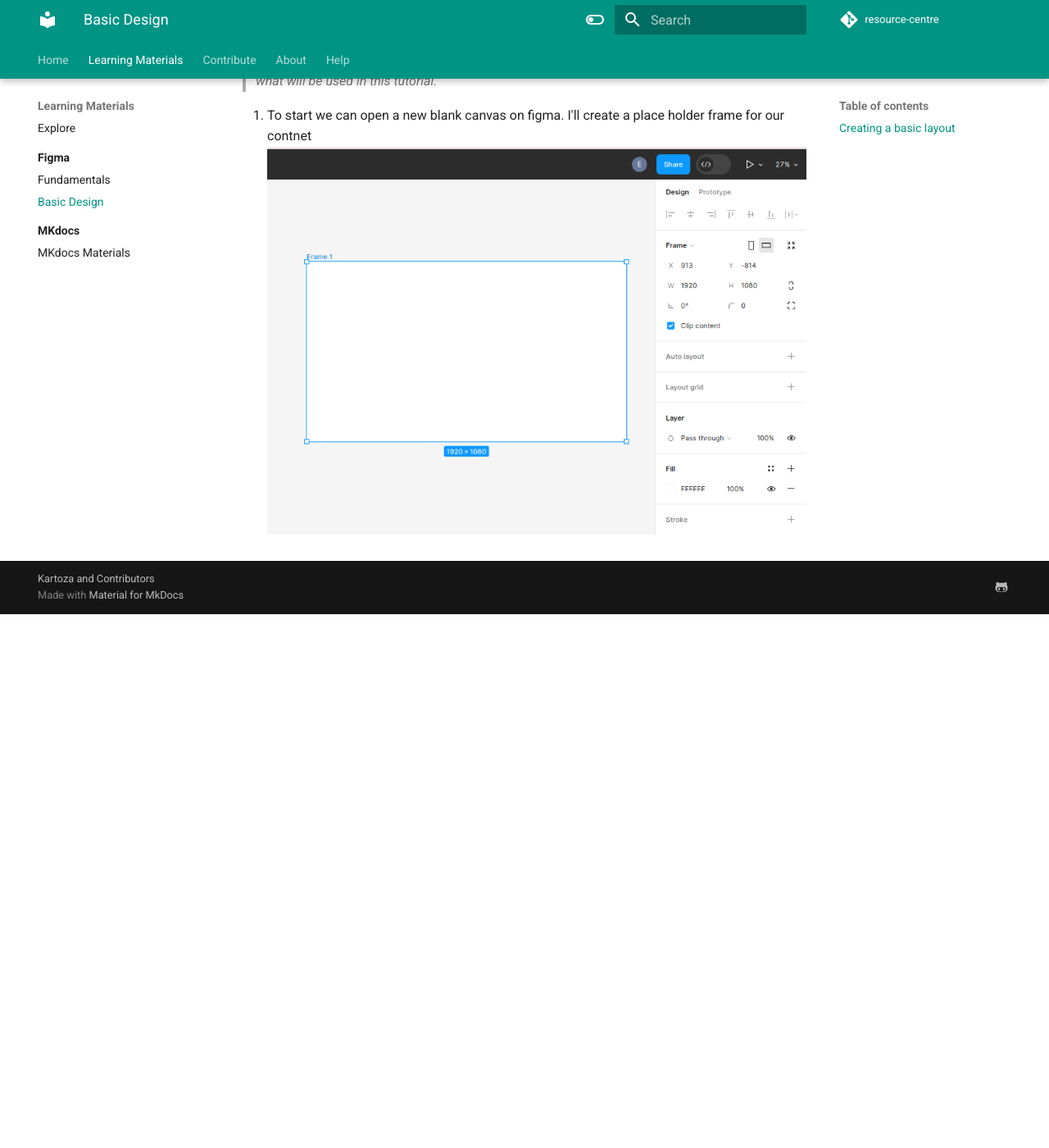
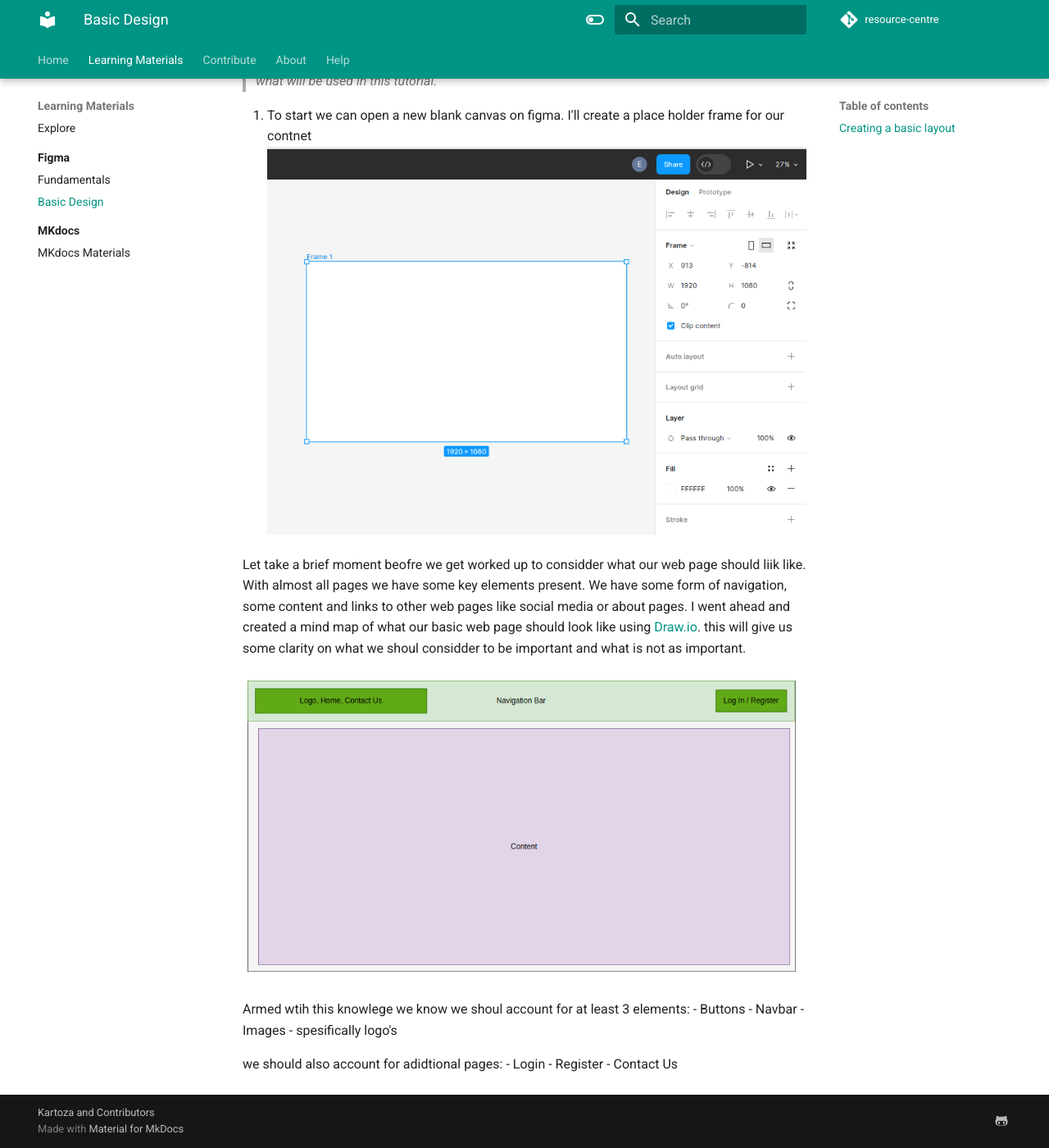
Before and after one commit to EliVolsch/resource-centre, an MkDocs documentation site: the page built from docs/src/materials/figma/basic_page/index.md, in a window 1280 px wide and 1400 px high, scrolled down 682 px. Shown: the whole window at 82% size. Built offline with MkDocs 1.6.1 and Material for MkDocs 9.7.7, drawn with Linux system fonts in a browser that asks for light colours; comment, search, counter and statistics services are not loaded; before the commit the page ends 1431 px from its top, so only the background shows below that.

Commit message:
new contnet

```diff
--- a/docs/src/materials/figma/basic_page/index.md
+++ b/docs/src/materials/figma/basic_page/index.md
@@ -20,3 +20,17 @@
 
 1. To start we can open a new blank canvas on figma. I'll create a place holder frame for our contnet
 ![canvas and frame](./img/canvasandframe.png)
+
+Let take a brief moment beofre we get worked up to considder what our web page should liik like. With almost all pages we have some key elements present. We have some form of navigation, some content and links to other web pages like social media or about pages. I went ahead and created a mind map of what our basic web page should look like using [Draw.io](https://app.diagrams.net/). this will give us some clarity on what we shoul considder to be important and what is not as important.
+
+![Diagram](./img/basicDesign.png)
+
+Armed wtih this knowlege we know we shoul account for at least 3 elements:
+- Buttons
+- Navbar
+- Images - spesifically logo's
+
+we should also account for adidtional pages:
+- Login
+- Register
+- Contact Us
```
Also changed, not shown: docs/src/materials/figma/index.md (+1 -1 lines), docs/src/materials/figma/basic_page/img/basicDesign.png (added).
